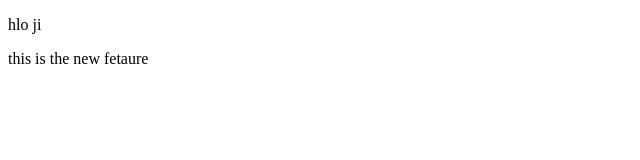
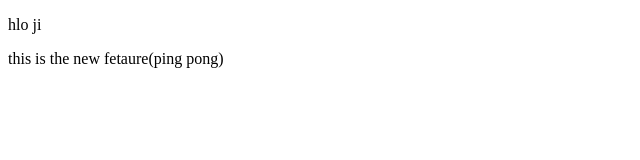
Before and after one commit to sawankarkii/demo, a plain HTML site: page index.html in a window 1280 px wide. Shown: the full height of the page, 0-640 px from the left. Drawn offline with Linux system fonts and the light colour scheme.

```diff
--- a/index.html
+++ b/index.html
@@ -7,6 +7,6 @@
 </head>
 <body>
     <p>hlo ji </p>
-    <p>this is the new fetaure</p>
+    <p>this is the new fetaure(ping pong)</p>
 </body>
 </html>
```
